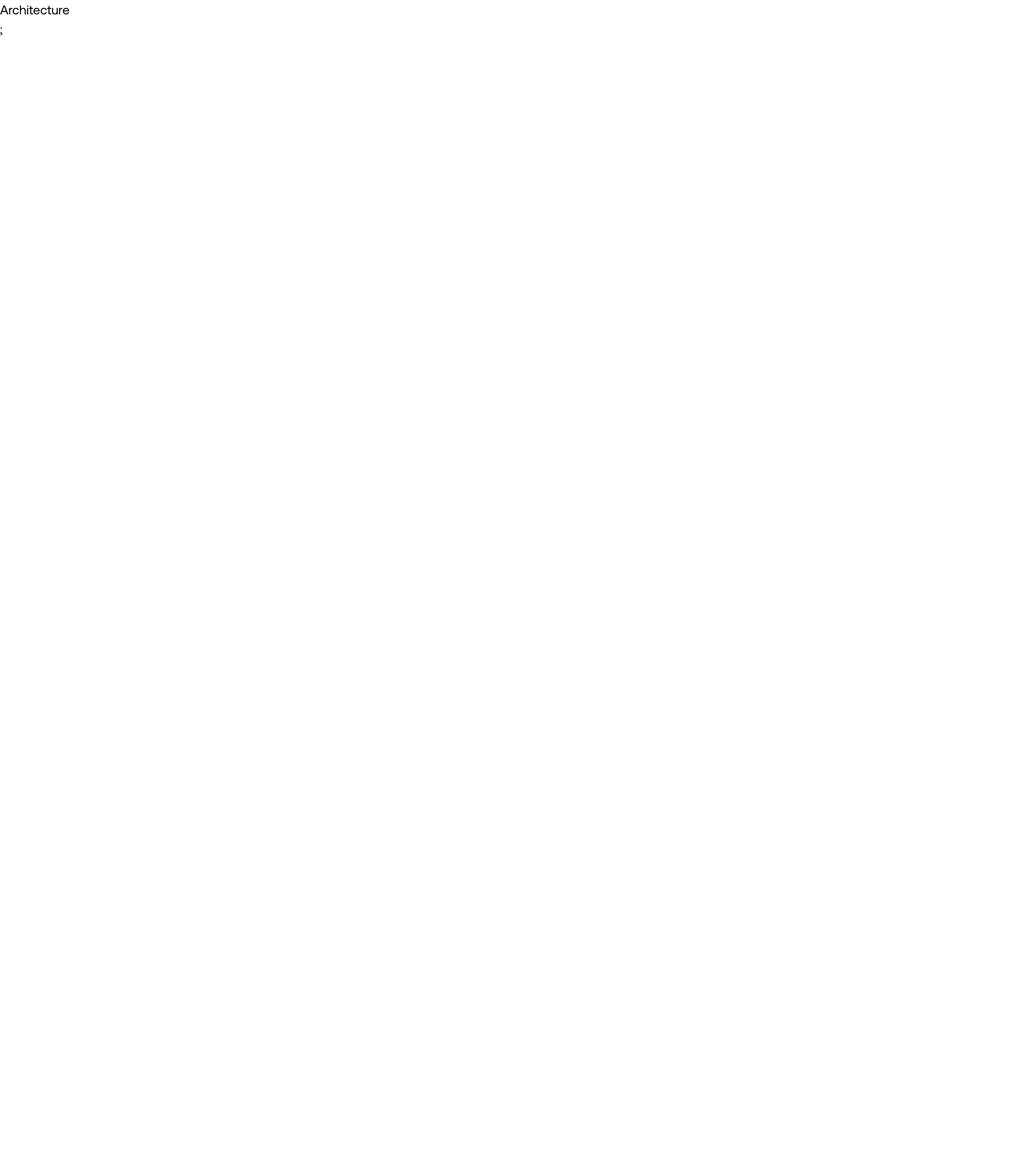
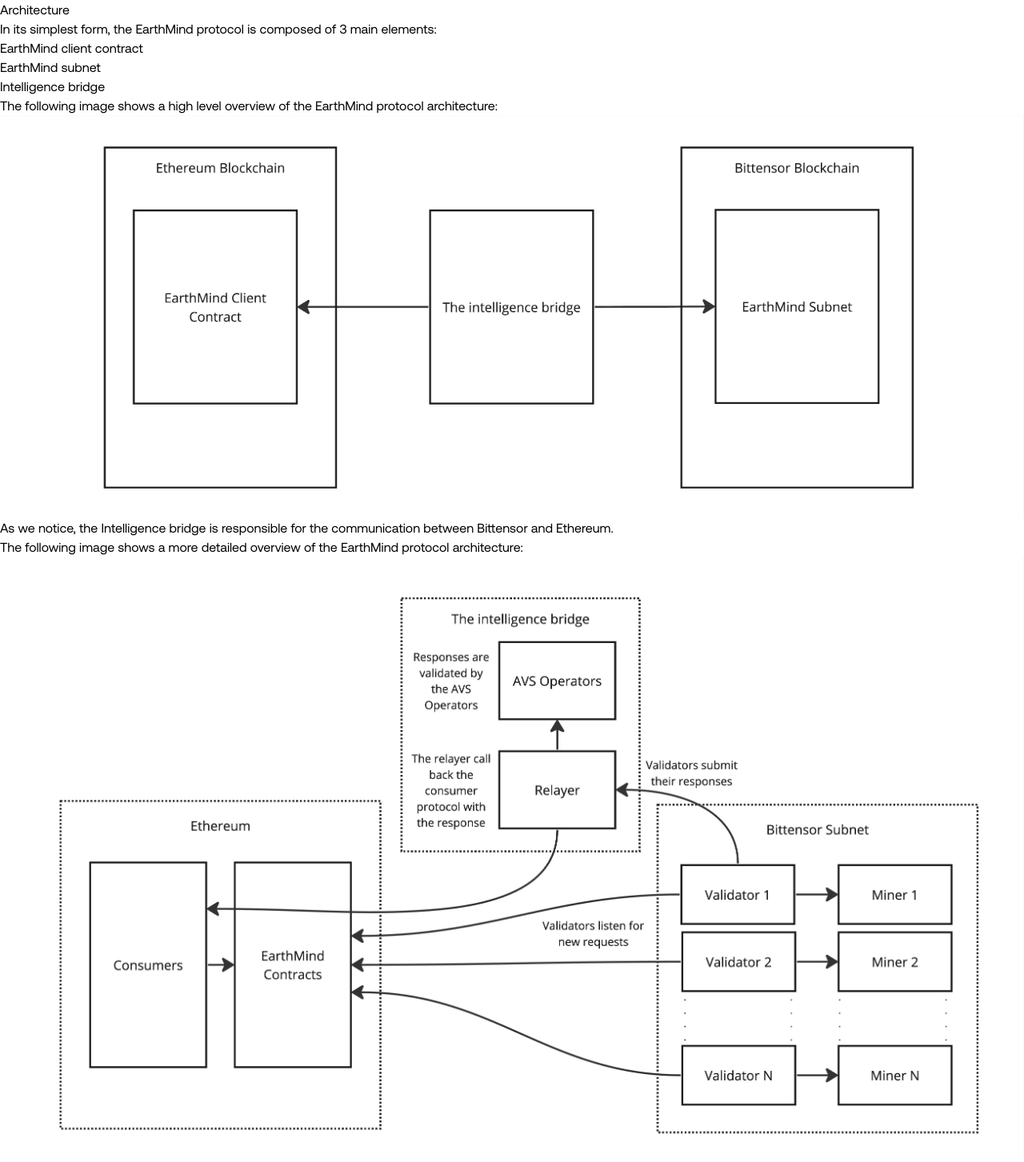
Before and after one commit to Earth-Mind/earthmind-docs, a Next.js app: page /architecture in a window 1280 px wide. Shown: the top 1453 px of the page at 80% size. Before the commit the page ends 800 px from the top, so only its background shows below. Built offline with nearby package versions, Linux system fonts and the light colour scheme; a web font is replaced by a local one.

Commit message:
added architecture

```diff
--- a/pages/_meta.json
+++ b/pages/_meta.json
@@ -13,7 +13,6 @@
     },
     "architecture": "Architecture",
     "how-it-works": "How it Works",
-    "lifecycle-governance-request": "Lifecycle of a Governance Request",
     "--- separator3": {
         "title": "",
         "type": "separator"
--- a/pages/architecture.mdx
+++ b/pages/architecture.mdx
@@ -1 +1,40 @@
+import CustomImage from '../components/CustomImage';
+
 # Architecture
+
+In its simplest form, the EarthMind protocol is composed of 3 main elements:
+
+- [EarthMind client contract]
+- [EarthMind subnet]
+- [Intelligence bridge]
+
+The following image shows a high level overview of the EarthMind protocol architecture:
+
+<CustomImage
+  src="/images/architecture-high-level.jpg"
+  alt="High Level Architecture"
+  fetchpriority="high"
+/>
+
+As we notice, the Intelligence bridge is responsible for the communication between Bittensor and Ethereum.
+
+The following image shows a more detailed overview of the EarthMind protocol architecture:
+
+<CustomImage
+  src="/images/architecture-detailed.jpg"
+  alt="High Level Architecture"
+  fetchpriority="high"
+/>
+
+We can see that validators in the [EarthMind subnet] are listening for new `Governance requests` from Consumer protocols. Then, they obtain intelligence from a network of Miners and rank them according to the Consumer protocol goals or as we called `culture`. To learn how to setup the consumer protocol goals and/or culture, review the [Smart contract integration] section.
+
+Once validators have obtained intelligence from miners, they submit their responses to the [Intelligence bridge].
+
+The Intelligence bridge is composed of a trustless Relayer and the EigenLayer AVS, together they both ensure the validator's messages are verified and then execute a call back to the Consumer protocol by aggregating the BLS signatures of the AVS nodes.
+
+{/* Links and References */}
+
+[EarthMind client contract]: /components/earthmind-client-contract
+[Intelligence bridge]: /components/intelligence-bridge
+[EarthMind subnet]: /components/earthmind-subnet
+[Smart contract integration]: /developers/smart-contract-integration
--- a/pages/lifecycle-governance-request.mdx
+++ /dev/null
@@ -1,11 +0,0 @@
-# Lifecycle of a Governance Request
-
-This section describes in a full detail the lifecycle of a governance request.
-
-import CustomImage from '../components/CustomImage';
-
-<CustomImage
-  src="/images/how-it-works-full.jpg"
-  alt="How it works full"
-  fetchpriority="high"
-/>
```
Also changed, not shown: public/images/architecture-detailed.jpg (added), public/images/architecture-high-level.jpg (added).
